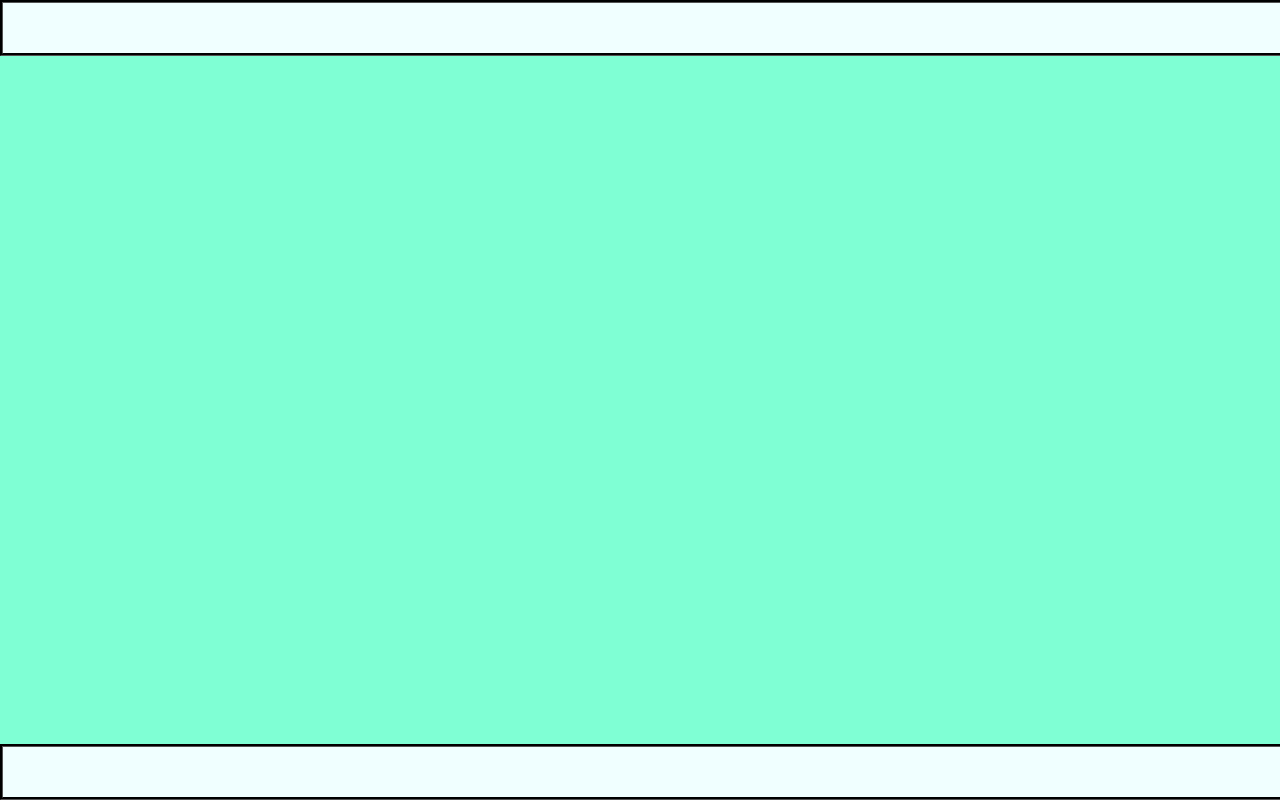
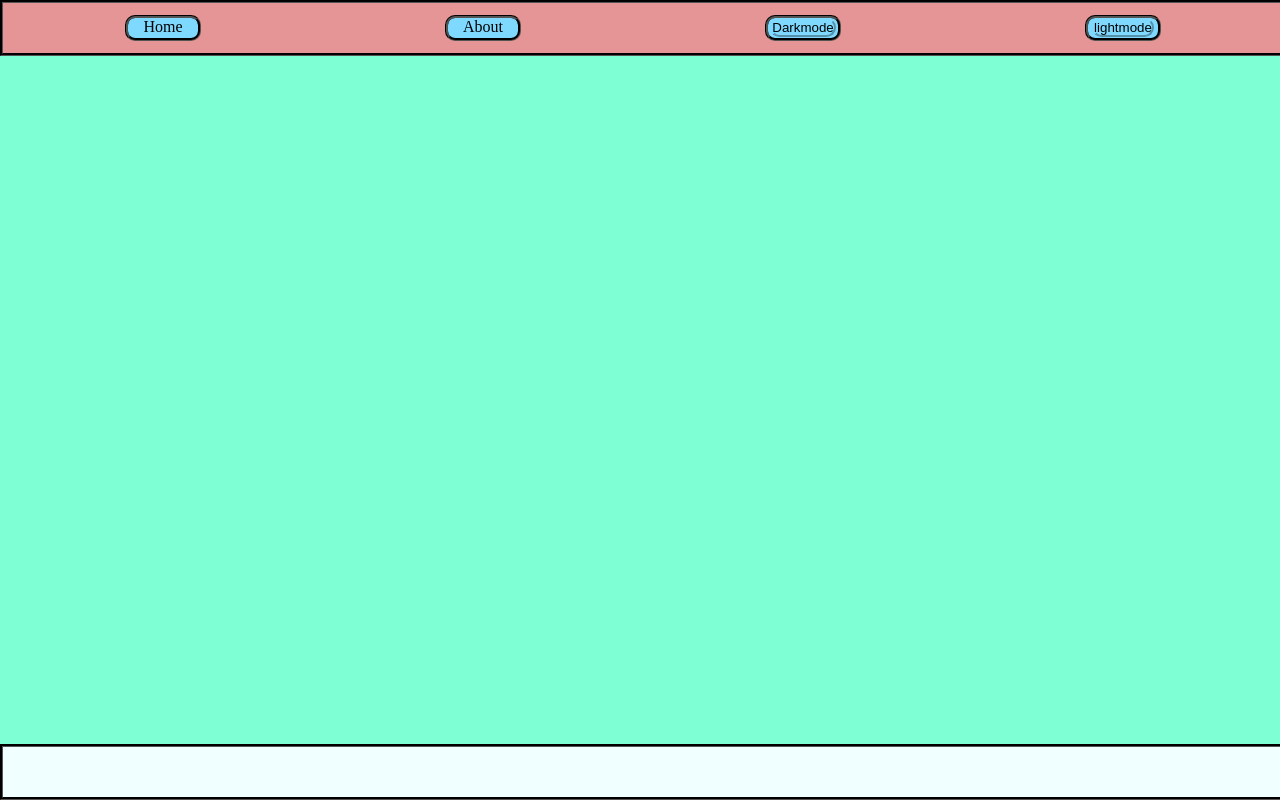
Before and after one commit to kirangajjana/Dark-Mode-Functionality, a plain HTML site: page index.html in a window 1280 px wide. Drawn offline with Linux system fonts and the light colour scheme.

Commit message:
updated css,html,script

```diff
--- a/index.html
+++ b/index.html
@@ -9,10 +9,14 @@
 <body>
     <header>
         <div id="header">
-            <div id="home"></div>
-            <div id="about"></div>
-            <div id="darkmode"></div>
-            <div id="lightmode"></div>
+            <div id="home">Home</div>
+            <div id="about">About</div>
+            <div id="darkmode">
+                <button id="button">Darkmode</button>
+            </div>
+            <div id="lightmode">
+                <button id="button1">lightmode</button>
+            </div>
 
         </div>
     </header>
--- a/script.js
+++ b/script.js
@@ -0,0 +1,15 @@
+let button=document.querySelector('#button');
+let button1=document.querySelector('#button1');
+
+let body=document.querySelector('body');
+
+
+button.addEventListener('click',function()
+{
+    body.style.backgroundColor='aquamarine';
+});
+
+button1.addEventListener('click',function()
+{
+    body.style.backgroundColor='white';
+})
--- a/style.css
+++ b/style.css
@@ -16,7 +16,13 @@ body{
     background-color: azure;
     border-style: groove;
     border-color: black;
+    display:flex;
+    justify-content: space-around;
+    align-items: center;
 
+}
+#header:hover{
+    background-color: rgb(229, 149, 149);
 }
 #footer{
     height:50px;
@@ -27,3 +33,71 @@ body{
     position: absolute;
     bottom:0;
 }
+#home{
+    height:20px;
+    width:70px;
+    background-color: rgb(127, 217, 255);
+    border-style: groove;
+    border-color: black;
+    border-radius: 10px;
+    text-align: center;
+}
+#home:hover{
+    background-color: red;
+}
+#about{
+    height:20px;
+    width:70px;
+    background-color: rgb(127, 217, 255);
+    border-style: groove;
+    border-color: black;
+    border-radius: 10px;
+    text-align: center;
+
+}
+#about:hover{
+    background-color: red;
+}
+#darkmode{
+    height:20px;
+    width:70px;
+    background-color: rgb(127, 217, 255);
+    border-style: groove;
+    border-color: black;
+    border-radius: 10px;
+    text-align: center;
+
+}
+#darkmode:hover{
+    background-color: red;
+}
+#lightmode{
+    height:20px;
+    width:70px;
+    background-color: rgb(127, 217, 255);
+    border-style: groove;
+    border-color: black;
+    border-radius: 10px;
+    text-align: center;
+
+}
+#lightmode:hover{
+    background-color: red;
+}
+#button{
+    background-color: rgb(127, 217, 255);
+    border-color:rgb(127, 217, 255) ;
+    border-radius: 10px;
+
+}
+#button:hover{
+    background-color: red;
+}
+#button1{
+    background-color: rgb(127, 217, 255);
+    border-color:rgb(127, 217, 255) ;
+    border-radius: 10px;
+}
+#button1:hover{
+    background-color: red;
+}
```
